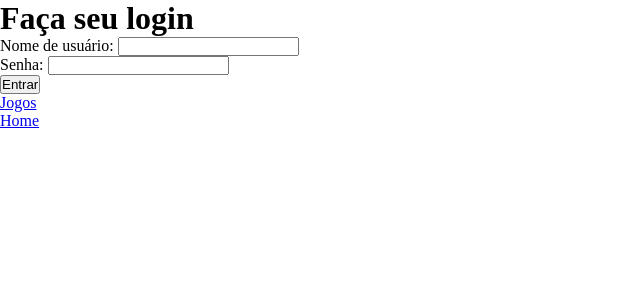
After one commit to EmployingDGC/alura-python-full-stack, a Flask app: page /login in a window 1280 px wide. The commit adds this page. Shown: the top 300 px of the page, without its empty margins (0-640 px from the left). Run offline with Flask 2, Linux system fonts and the light colour scheme.

Commit message:
feat: tela de login

```diff
--- a/courses/flask/jogoteca/main.py
+++ b/courses/flask/jogoteca/main.py
@@ -6,6 +6,7 @@ from flask import (
 )
 
 from src.includes.game import Game
+from src.includes.user import User
 
 
 APP = Flask(__name__)
@@ -16,14 +17,18 @@ list_games = [
     Game("Crash Bandicoot Trilogy", "Platform", "PS5")
 ]
 
+list_users = [
+    User("Davi Guizani", "davigc", "1234")
+]
+
 
 @APP.route("/", methods=["GET"])
 def index():
-    kwargs_index = {
+    kwargs = {
         "title_page": "Jogoteca"
     }
 
-    return render_template("index.html", **kwargs_index)
+    return render_template("index.html", **kwargs)
 
 
 @APP.route("/games", methods=["GET"])
@@ -59,5 +64,33 @@ def add_new_game():
     return redirect("/games", code=200)
 
 
+@APP.route("/login", methods=["GET"])
+def login():
+    kwargs = {
+        "title_page": "Novo Jogo"
+    }
+
+    return render_template("/authentication/login.html", **kwargs)
+
+
+@APP.route("/login", methods=["POST"])
+def verify_login():
+    user_login = request.form.get("login").lower().strip()
+    user_password = request.form.get("pwd")
+
+    logged = False
+
+    for user in list_users:
+        if user.login == user_login:
+            if user.password == user_password:
+                logged = True
+            break
+
+    if logged:
+        return redirect("/games", code=200)
+
+    return redirect("/login", code=401)
+
+
 if __name__ == "__main__":
     APP.run("127.0.0.1", 5000, True)
--- /dev/null
+++ b/courses/flask/jogoteca/templates/authentication/login.html
@@ -0,0 +1,21 @@
+{% extends "index.html" %}
+{% block body_render %}
+<div class="container">
+    <h1>Faça seu login</h1>
+        <form action="/login" method="POST">
+            <p>
+                <label for="login">Nome de usuário:</label>
+                <input id="login" type="text" name="login" required>
+            </p>
+            <p>
+                <label for="pwd">Senha:</label>
+                <input id="pwd" type="password" name="pwd" required>
+            </p>
+            <p>
+                <button type="submit">Entrar</button>
+            </p>
+    </form>
+    <a href="/games">Jogos</a><br>
+    <a href="/">Home</a>
+</div>
+{% endblock body_render %}
--- a/courses/flask/jogoteca/templates/index.html
+++ b/courses/flask/jogoteca/templates/index.html
@@ -10,7 +10,9 @@
 </head>
 <body>
     {% block body_render %}
-        <h1>Bem Vindo a nossa Jogoteca</h1>
+        <div class="container">
+            <h1>Bem Vindo a nossa Jogoteca</h1>
+        </div>
     {% endblock body_render %}
 </body>
 </html>
```
Also changed, not shown: courses/flask/jogoteca/src/includes/user.py (added, +10 -0 lines), courses/flask/jogoteca/templates/authentication/new.html (added, +25 -0 lines).
